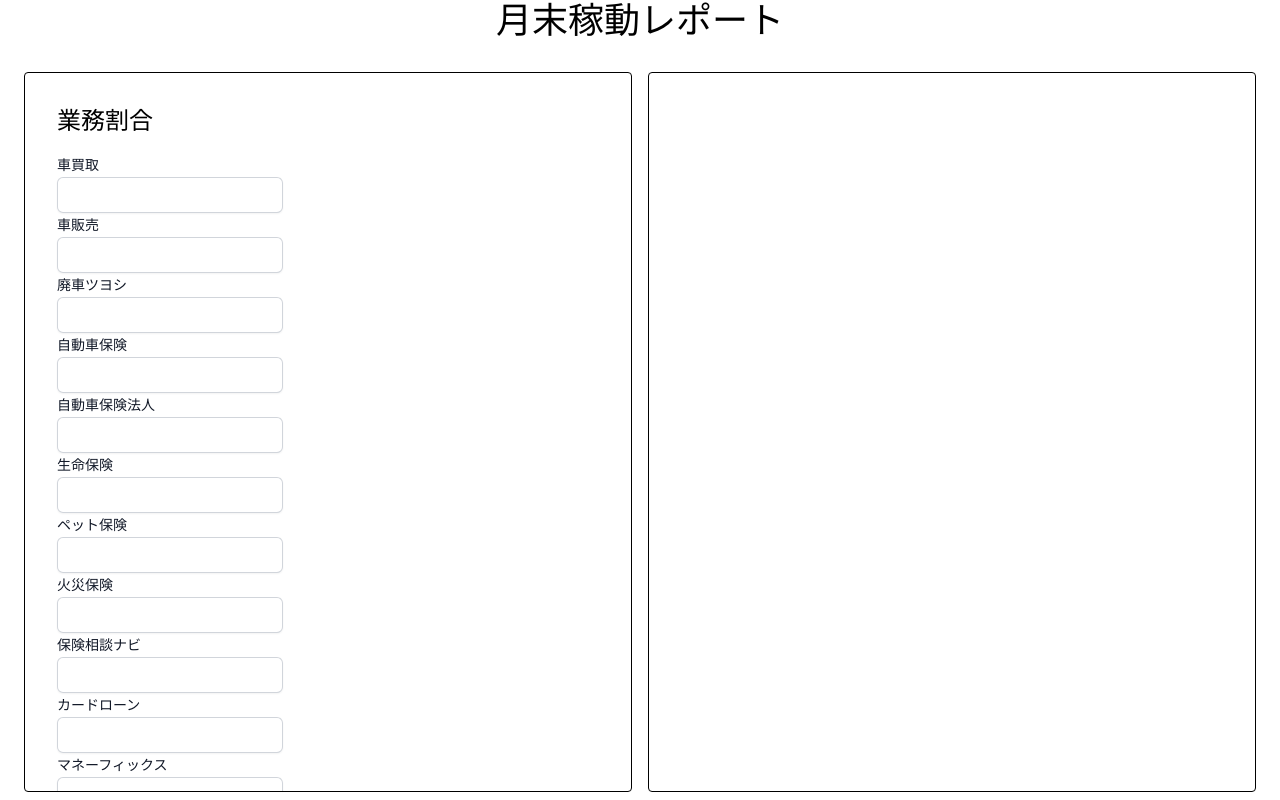
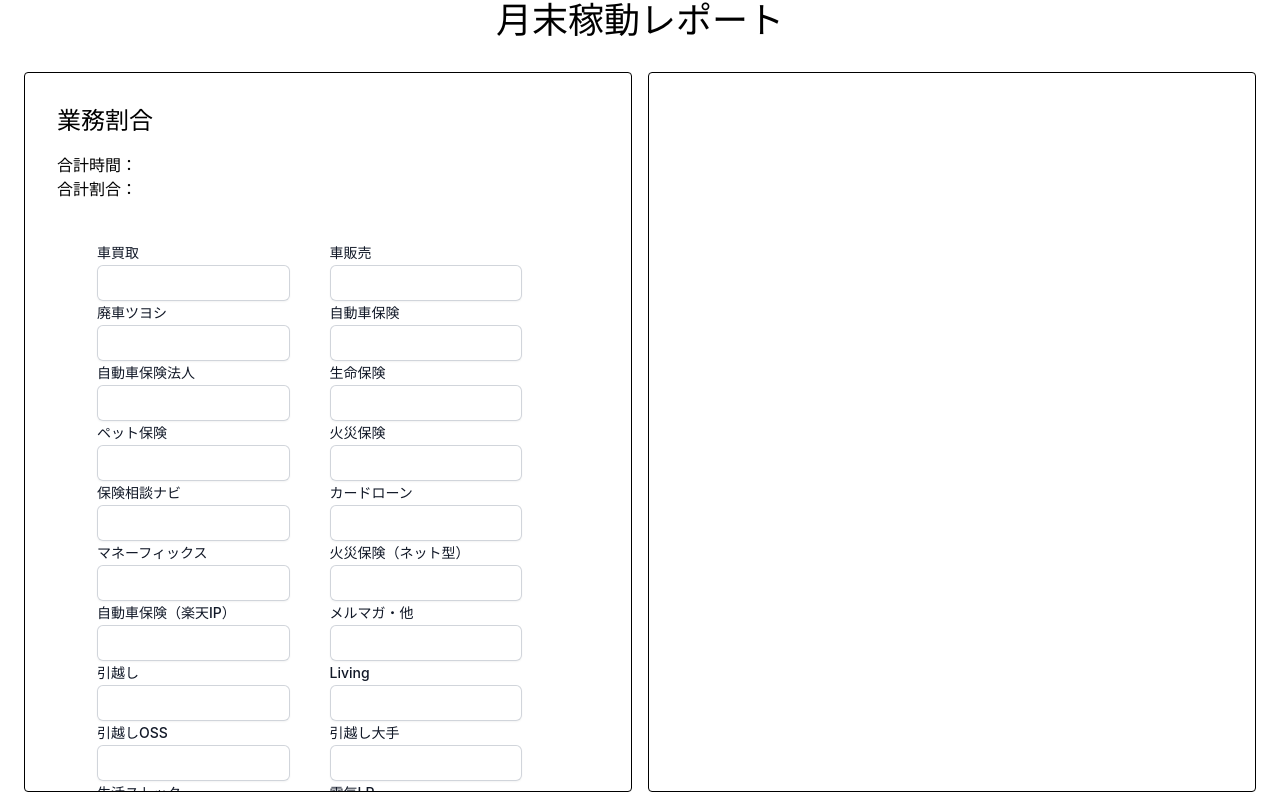
Before and after one commit to ppppppsmash/end-of-month_performance, a React (Create React App) app in the folder client/: page / in a window 1280 px wide. Shown: the top 800 px of the page. Built offline with nearby package versions, Linux system fonts and the light colour scheme.

Commit message:
mod:input見た目

```diff
--- a/client/src/App.tsx
+++ b/client/src/App.tsx
@@ -86,20 +86,30 @@ const App: FC = (): JSX.Element => {
         <div className="flex-1 w-5/12 border border-solid rounded border-black p-8 overflow-x-none h-[90vh] overflow-y-scroll">
           <div className="mb-12">
             <div className="mb-4"><h2 className="text-2xl">業務割合</h2></div>
-              <div>
+            <div>
+              <p>合計時間：</p>
+              <p>合計割合：</p>
+            </div>
+              <div className='flex flex-wrap m-10 gap-x-10'>
               {tasksPercentages.map((task, index) => (
                 <Input key={index} label={task.label} time={task.time} onChange={(e: any) => handlePercentageChange(e, index)} />
               ))}
-              {/* <Input tasks={tasksPercentages} onChange={(event) => handlePercentageChange(index, event.target.value)} /> */}
               </div>
           </div>
           <div>
             <div className="mb-4"><h2 className="text-2xl">工数</h2></div>
-            {/* <Input tasks={tasksTimes} onChange={() => handlePercentageChange} /> */}
+            <div>
+            <p>合計時間：</p>
+            </div>
+            <div className='flex flex-wrap m-10 gap-x-10'>
+              {tasksTimes.map((task, index) => (
+                <Input key={index} label={task.label} time={task.time} onChange={(e: any) => handlePercentageChange(e, index)} />
+              ))}
+            </div>
           </div>
         </div>
         <div className="flex-1 w-5/12 border border-solid rounded border-black p-8">
-          <div className="w-full mx-auto">
+          <div className="w-full mx-auto mt-20">
             <PieChart width={700} height={400}>
               <Pie
                 data={data}
```
